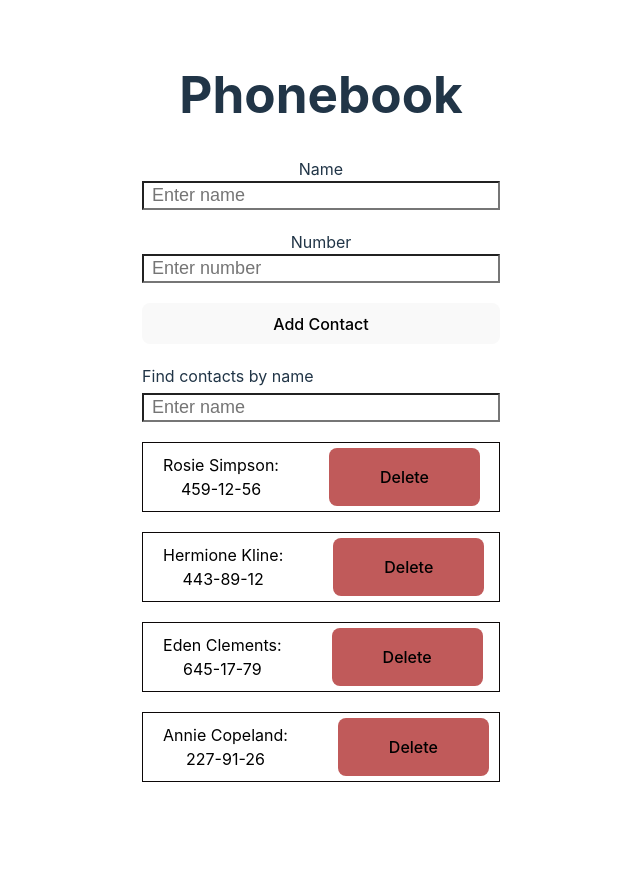
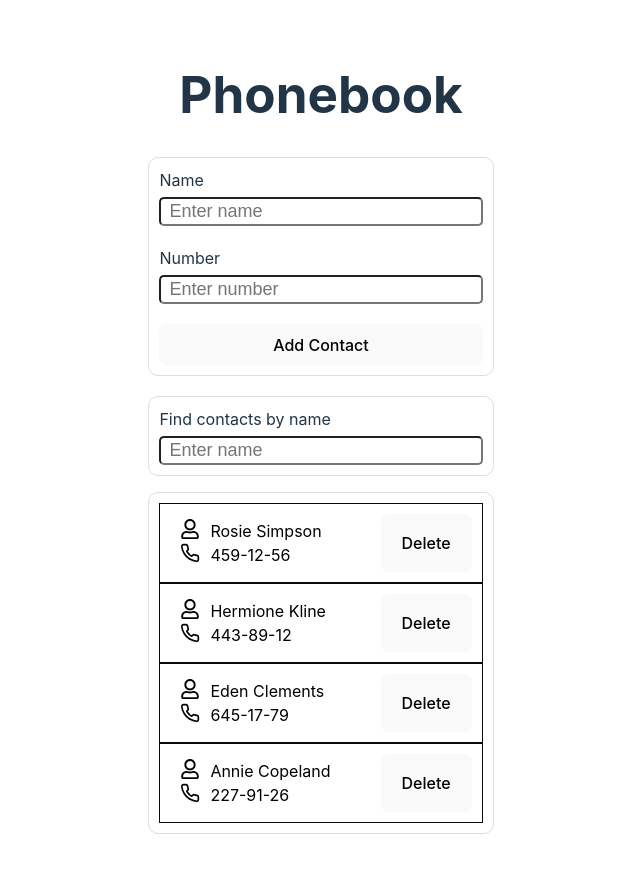
Before and after one commit to Ivan-Yakoviv/goit-react-hw-03, a React (Vite) app: page / in a window 1280 px wide. Shown: the top 872 px of the page, without its empty margins (319-959 px from the left). Before the commit the page ends 830 px from the top, so only its background shows below. Built offline with nearby package versions, Linux system fonts and the light colour scheme.

Commit message:
fin without search

```diff
--- a/package.json
+++ b/package.json
@@ -14,6 +14,7 @@
     "nanoid": "^5.0.7",
     "react": "^18.3.1",
     "react-dom": "^18.3.1",
+    "react-icons": "^5.2.1",
     "yup": "^1.4.0"
   },
   "devDependencies": {
--- a/src/components/App.jsx
+++ b/src/components/App.jsx
@@ -7,19 +7,21 @@ import ContactForm from './ContactForm/ContactForm';
 
 const App = () => {
   const [contacts, setContacts] = useState(() => {
-    const savedContacts = window.localStorage.getItem('contacts');
+    const savedContacts = localStorage.getItem('contacts');
+
      return savedContacts ? JSON.parse(savedContacts) : [
         { id: 'id-1', name: 'Rosie Simpson', number: '459-12-56' },
         { id: 'id-2', name: 'Hermione Kline', number: '443-89-12' },
         { id: 'id-3', name: 'Eden Clements', number: '645-17-79' },
         { id: 'id-4', name: 'Annie Copeland', number: '227-91-26' },
       ];
-  });
+    }
+  );
 
   const [filter, setFilter] = useState('');
 
   useEffect(() => {
-    window.localStorage.setItem('savedContacts', JSON.stringify(contacts));
+    localStorage.setItem('contacts', JSON.stringify(contacts));
   }, [contacts]);
 
   const addContact = ({ name, number }) => {
@@ -28,9 +30,8 @@ const App = () => {
   };
 
   const deleteContact = (contactId) => {
-    setContacts((prevContacts) => {
-      return prevContacts.filter((contact) => contact.id !== contactId);
-    });
+    setContacts(prevContacts =>
+       prevContacts.filter((contact) => contact.id !== contactId));
   };
 
   const handleChange = (event) => {
--- a/src/components/Contact/Contact.jsx
+++ b/src/components/Contact/Contact.jsx
@@ -1,11 +1,20 @@
 import s from './Contact.module.css'
+import { FaRegUser } from "react-icons/fa";
+import { FiPhone } from "react-icons/fi";
+
 
 const Contact = ({ contactInfo: {id, name, number}, onDelete}) => {
     return (
     <div className={s.contact}>
         <div className={s.contactInfo}>
-          <span className={s.contactValue}>{name}:</span>
-          <span className={s.contactValue}>{number}</span>
+          <div className={s.icon}>
+            <FaRegUser size={20} />
+            <span className={s.contactValue}>{name}</span>
+          </div>
+          <div className={s.icon}>
+           <FiPhone size={20} />
+            <span className={s.contactValue}>{number}</span>
+            </div>
         </div>
           <button onClick={()=>onDelete(id)} className={s.onDelete}>Delete</button>
     </div>
--- a/src/components/Contact/Contact.module.css
+++ b/src/components/Contact/Contact.module.css
@@ -3,14 +3,20 @@
   color: black;
   border: 1px #090808;
   display: flex;
-  padding: 5px 10px;
+  padding: 10px;
   gap: 40px;
 }
 
 .contactInfo {
+  width: 70%;
   display: flex;
   flex-direction: column;
   padding: 5px 10px;
+}
+
+.icon {
+  display: flex;
+  gap: 10px;
 }
 
 .contactValue {
@@ -18,6 +24,5 @@
 }
 
 .onDelete {
-  background-color: #c05a5a;
-  padding: 5px 50px;
+  padding: 5px 20px;
 }
--- a/src/components/ContactForm/ContactForm.jsx
+++ b/src/components/ContactForm/ContactForm.jsx
@@ -35,12 +35,12 @@ const ContactForm = ({onSubmit}) => {
       {({ isSubmitting }) => (
         <Form className={s.contactForm}>
           <div className={s.formItem}>
-            <label htmlFor={nameId}>Name</label>
+            <label className={s.label} htmlFor={nameId}>Name</label>
             <Field className={s.input} name="name" type="text" placeholder="Enter name" />
             <ErrorMessage name="name" component="div" className={s.error} />
           </div>
           <div className={s.formItem}>
-            <label htmlFor={numberId}>Number</label>
+            <label className={s.label} htmlFor={numberId}>Number</label>
             <Field className={s.input} name="number" type="text" placeholder="Enter number" />
             <ErrorMessage name="number" component="div" className={s.error} />
           </div>
--- a/src/components/ContactForm/ContactForm.module.css
+++ b/src/components/ContactForm/ContactForm.module.css
@@ -1,13 +1,21 @@
 .contactForm {
   display: flex;
   flex-direction: column;
+  padding: 10px;
   gap: 20px;
   margin-bottom: 20px;
+  border: 1px solid #ddd;
+  border-radius: 10px;
 }
 
 .formItem {
   display: flex;
   flex-direction: column;
+  gap: 5px;
+}
+
+.label {
+  display: flex;
 }
 
 .input {
@@ -16,4 +24,5 @@
   font-size: 18px;
   background-color: #fff;
   color: black;
+  border-radius: 5px;
 }
--- a/src/components/ContactList/ContactList.module.css
+++ b/src/components/ContactList/ContactList.module.css
@@ -1,9 +1,10 @@
 .contactList {
   list-style: none;
-  padding: 0;
+  padding: 10px;
+  border: 1px solid #ddd;
+  border-radius: 10px;
 }
 
 .contactItem {
   border: 1px solid #0c0808;
-  margin-top: 20px;
 }
--- a/src/components/SearchBox/SearchBox.module.css
+++ b/src/components/SearchBox/SearchBox.module.css
@@ -1,6 +1,9 @@
 .searchBox {
   display: flex;
   flex-direction: column;
+  padding: 10px;
+  border: 1px solid #ddd;
+  border-radius: 10px;
   gap: 5px;
 }
 
@@ -12,6 +15,7 @@
   display: flex;
   padding: 2px 20px 2px 8px;
   font-size: 18px;
+  border-radius: 5px;
   background-color: #fff;
   color: black;
 }
```
Also changed, not shown: 1 other file (tests, documents, lock files or other folders). Lines whose indentation alone changed are shown as unchanged.
